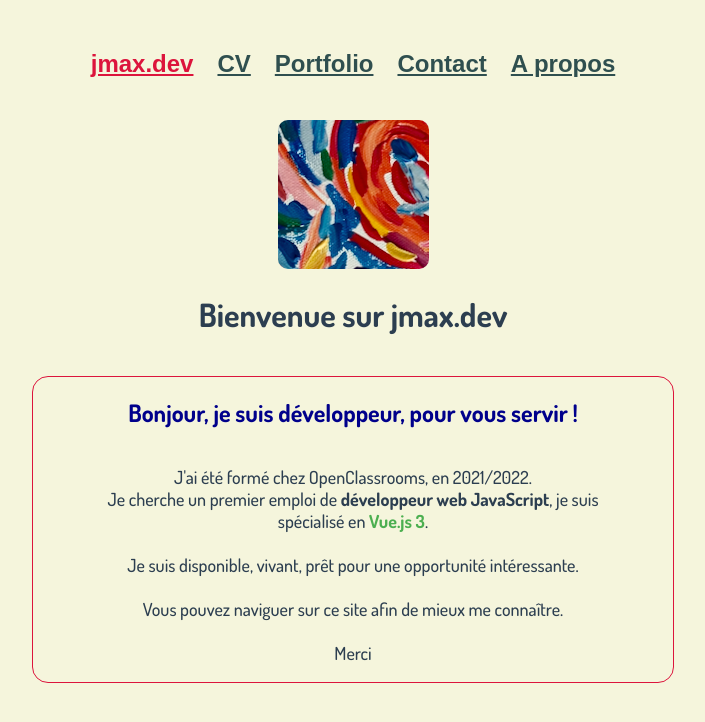
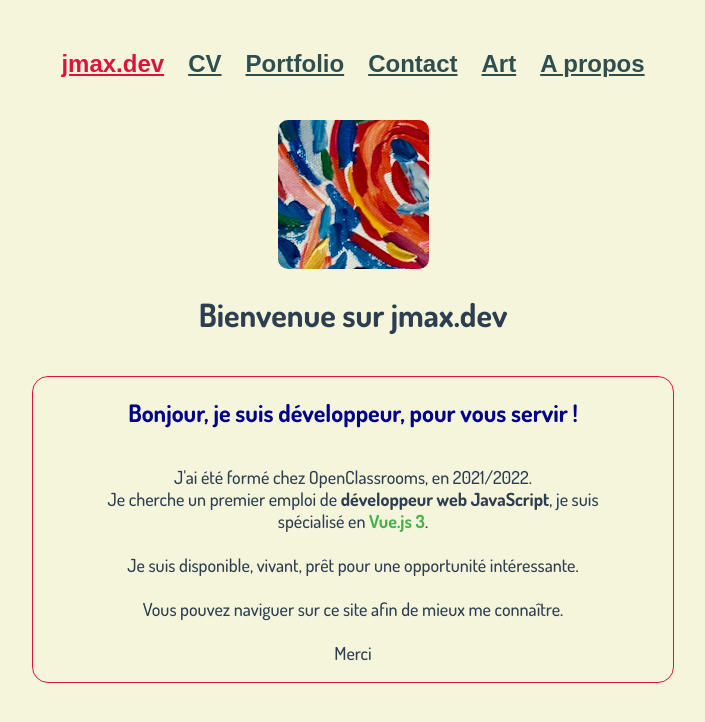
Before and after one commit to jmcob/jmax.dev, a Vue app: page / in a window 1280 px wide. Shown: the top 722 px of the page, without its empty margins (287-992 px from the left). Built offline with nearby package versions, Linux system fonts and the light colour scheme; a web font is replaced by a local one.

Commit message:
Art in menu

```diff
--- a/src/components/NavBar.vue
+++ b/src/components/NavBar.vue
@@ -6,6 +6,7 @@
       <router-link to="/portfolio">Portfolio</router-link>
     </div>
     <div class="router"><router-link to="/contact">Contact</router-link></div>
+    <div class="router"><a href="https://www.jmxi.art/">Art</a></div>
     <div class="router"><router-link to="/about">A propos</router-link></div>
   </nav>
 </template>
```
